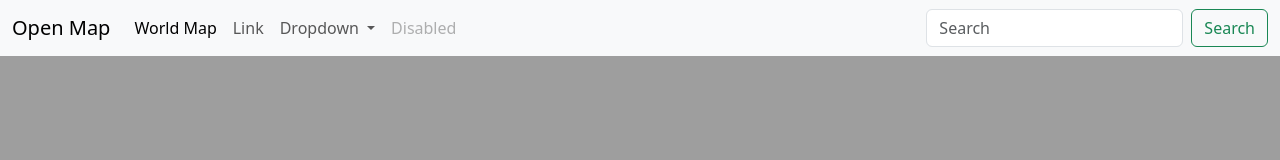
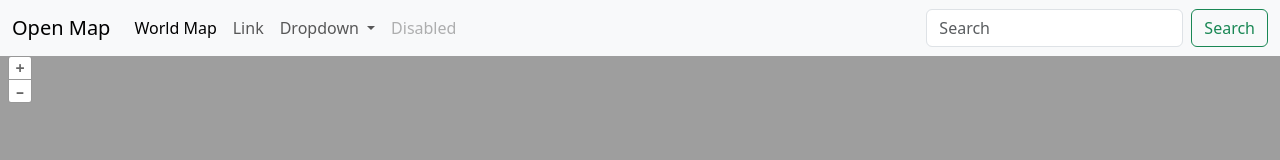
Before and after one commit to xiaozhao1111/Openlayer-map, a website built with Vite: page index.html in a window 1280 px wide. Shown: the top 160 px of the page. Built offline with nearby package versions, Linux system fonts and the light colour scheme.

Commit message:
change the postion of the map in the css file

```diff
--- a/index.html
+++ b/index.html
@@ -53,7 +53,10 @@
         </div>
       </nav>
 
-      <div id="map"></div>
+      <div>
+        <div id="map"></div>
+      </div>
+
     </main>
 
 
--- a/main.js
+++ b/main.js
@@ -13,7 +13,7 @@ const map = new Map({
     })
   ],
   view: new View({
-    center: [10000, 10000],
-    zoom: 2
+    center: [-14209.933, 6678066.265],
+    zoom: 10
   })
 });
--- a/style.css
+++ b/style.css
@@ -6,7 +6,7 @@ html, body {
 }
 #map {
   position: absolute;
-  top: 0;
+  top: 48px;
   bottom: 0;
   width: 100%;
 }
```
